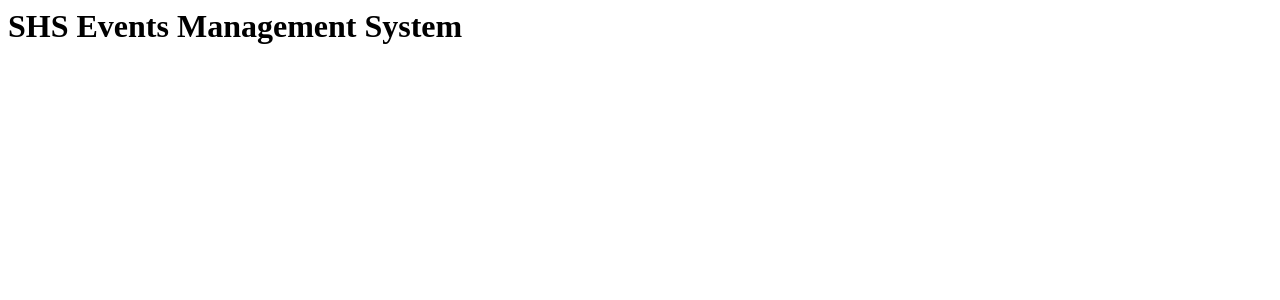
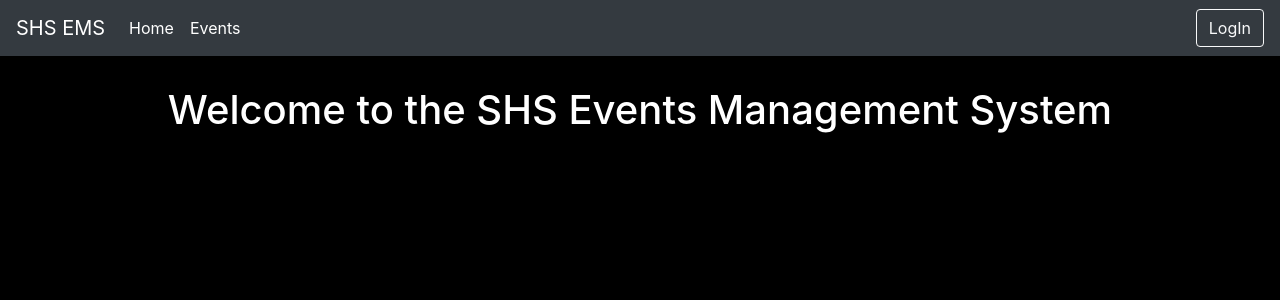
Before and after one commit to AdrianVillamor/ems_proj, a Django app: page / in a window 1280 px wide. Shown: the top 300 px of the page. Run offline with Django 3.2, Linux system fonts and the light colour scheme; parts of the project's set-up code (start-up, migrations or seed data) failed here and were passed over; some libraries are stand-ins or nearby versions.

Commit message:
"JOB WELL DONE"

```diff
--- a/ems_proj/settings.py
+++ b/ems_proj/settings.py
@@ -37,6 +37,7 @@ INSTALLED_APPS = [
     'django.contrib.sessions',
     'django.contrib.messages',
     'django.contrib.staticfiles',
+    'crispy_forms',
     'events'
 ]
 
@@ -119,3 +120,7 @@ USE_TZ = True
 # https://docs.djangoproject.com/en/2.0/howto/static-files/
 
 STATIC_URL = '/static/'
+LOGIN_REDIRECT_URL = "home"
+LOGOUT_REDIRECT_URL = "home"
+
+CRISPY_TEMPLATE_PACK = "bootstrap4"
--- a/ems_proj/urls.py
+++ b/ems_proj/urls.py
@@ -18,5 +18,6 @@ from django.urls import path, include
 
 urlpatterns = [
     path('admin/', admin.site.urls),
+    path('users/', include("django.contrib.auth.urls")),
     path('', include("events.urls"))
 ]
--- a/events/urls.py
+++ b/events/urls.py
@@ -1,8 +1,12 @@
 from django.urls import path
 
-from .views import HomePageView, EventListView
+from .views import HomePageView, EventListView, EventDetailView
 
 urlpatterns = [
-    path("",HomePageView.as_view()),
-    path("events/",EventListView.as_view())
+    path("",HomePageView.as_view(), name = "home"),
+    path("events/",EventListView.as_view(),
+        name = "event_list"),
+    path("events/<int:pk>/", EventDetailView.as_view(),
+        name = "event_detail")
+
 ]
--- a/events/views.py
+++ b/events/views.py
@@ -1,8 +1,8 @@
 from django.shortcuts import render
 
 # Create your views here.
-from django.views.generic import TemplateView, ListView
-
+from django.views.generic import TemplateView, ListView, DetailView
+from .models import Event
 class HomePageView(TemplateView):
     template_name = "home.html"
 
@@ -10,3 +10,8 @@ class EventListView(ListView):
     model = Event
     template_name= "event_list.html"
     context_object_name ="event_list"
+
+class EventDetailView(DetailView):
+    model = Event
+    template_name= "event_detail.html"
+    context_object_name ="event"
--- /dev/null
+++ b/templates/base.html
@@ -0,0 +1,62 @@
+<!doctype html>
+<html lang="en">
+  <head>
+    <!-- Required meta tags -->
+    <meta charset="utf-8">
+    <meta name="viewport" content="width=device-width, initial-scale=1, shrink-to-fit=no">
+
+    <!-- Bootstrap CSS -->
+    <link rel="stylesheet" href="https://stackpath.bootstrapcdn.com/bootstrap/4.1.3/css/bootstrap.min.css" integrity="sha384-MCw98/SFnGE8fJT3GXwEOngsV7Zt27NXFoaoApmYm81iuXoPkFOJwJ8ERdknLPMO" crossorigin="anonymous">
+
+    <title>
+        {% block title %}
+        {% endblock %}
+        </title>
+  </head>
+  <body style="background-color: black;color: white">
+        <nav class="navbar navbar-expand-lg navbar-dark bg-dark">
+                <a class="navbar-brand" href="{% url 'home' %}">SHS EMS</a>
+                <button class="navbar-toggler" type="button" data-toggle="collapse" data-target="#navbarSupportedContent" aria-controls="navbarSupportedContent" aria-expanded="false" aria-label="Toggle navigation">
+                  <span class="navbar-toggler-icon"></span>
+                </button>
+
+                <div class="collapse navbar-collapse" id="navbarSupportedContent">
+                  <ul class="navbar-nav mr-auto">
+                    <li class="nav-item active">
+                      <a class="nav-link" href="{% url 'home' %}">Home <span class="sr-only">(current)</span></a>
+                    </li>
+                    <li class="nav-item active">
+                      <a class="nav-link" href="{% url 'event_list' %}">Events</a>
+                    </li>
+                  </ul>
+                  {% if user.is_authenticated %}
+                    <div class="btn-group">
+                        <button style="color:cyan" type="button" class="btn btn-secondary dropdown-toggle" data-toggle="dropdown" aria-haspopup="true" aria-expanded="false">
+                        {{ user.username }}
+                        </button>
+                        <div class="dropdown-menu dropdown-menu-right">
+                         <a href="{% url 'logout' %}">
+                             <button class="dropdown-item" type="button">Logout</button>
+                        </a>
+                        </div>
+                    </div>
+                    {% else %}
+                    <a href="{% url 'login' %}">
+                        <button type="button" class="btn btn-outline-light">LogIn</button>
+                     </a>
+                    {% endif %}
+                </div>
+            </nav>
+
+    <div class="container">
+        {% block content %}
+        {% endblock %}
+    </div>
+
+    <!-- Optional JavaScript -->
+    <!-- jQuery first, then Popper.js, then Bootstrap JS -->
+    <script src="https://code.jquery.com/jquery-3.3.1.slim.min.js" integrity="sha384-q8i/X+965DzO0rT7abK41JStQIAqVgRVzpbzo5smXKp4YfRvH+8abtTE1Pi6jizo" crossorigin="anonymous"></script>
+    <script src="https://cdnjs.cloudflare.com/ajax/libs/popper.js/1.14.3/umd/popper.min.js" integrity="sha384-ZMP7rVo3mIykV+2+9J3UJ46jBk0WLaUAdn689aCwoqbBJiSnjAK/l8WvCWPIPm49" crossorigin="anonymous"></script>
+    <script src="https://stackpath.bootstrapcdn.com/bootstrap/4.1.3/js/bootstrap.min.js" integrity="sha384-ChfqqxuZUCnJSK3+MXmPNIyE6ZbWh2IMqE241rYiqJxyMiZ6OW/JmZQ5stwEULTy" crossorigin="anonymous"></script>
+  </body>
+</html>
--- a/templates/home.html
+++ b/templates/home.html
@@ -1,3 +1,13 @@
-<h1 >
-    SHS Events Management System
+{% extends "base.html" %}
+
+
+
+{% block title %}
+    Home
+{% endblock %}
+{% block content %}
+
+<h1 style="text-align: center; margin-top: 30px">
+   Welcome to the SHS Events Management System
 </h1>
+{% endblock %}
```
Also changed, not shown: templates/event_detail.html (added, +33 -0 lines), templates/event_list.html (+34 -5 lines), templates/registration/login.html (added, +25 -0 lines), db.sqlite3.
